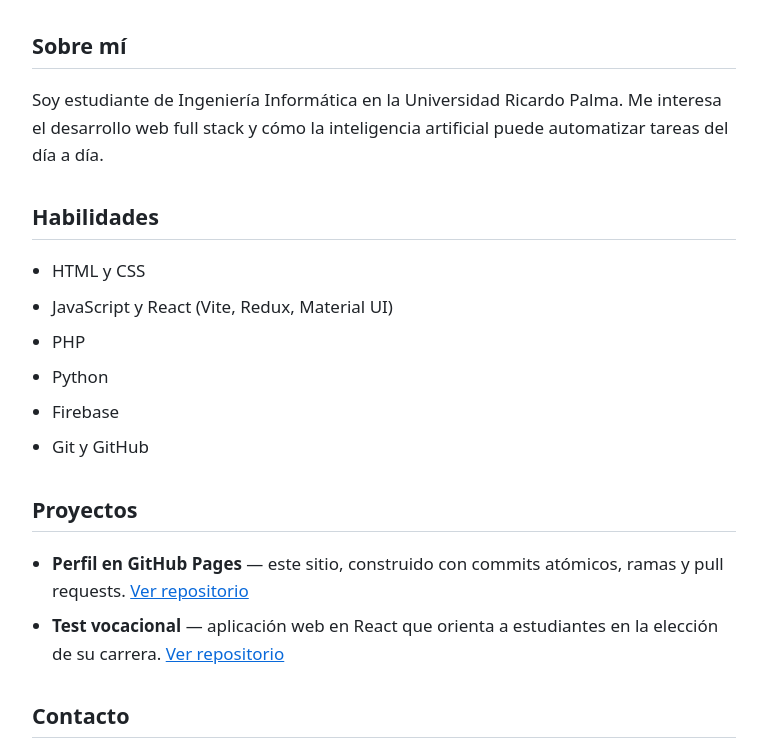
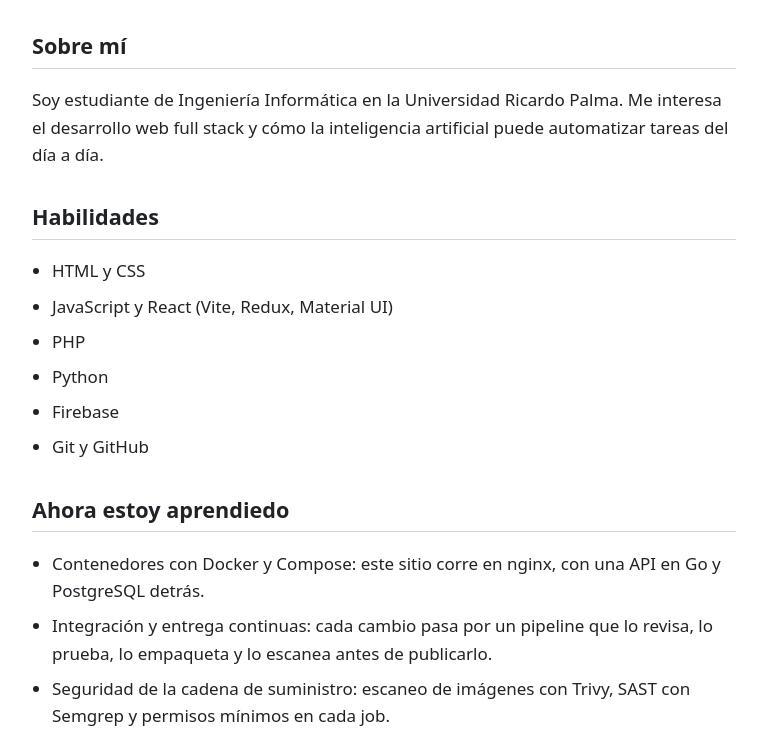
Before and after one commit to rafaaas17/rafaaas17.github.io, a website: page index.html in a window 1280 px wide. Shown: the part 202-952 px from the top of the page, without its empty margins (256-1023 px from the left). Drawn offline with Linux system fonts and the light colour scheme; no server answers.

Commit message:
Agregar seccion Ahora estoy aprendiendo

```diff
--- a/index.html
+++ b/index.html
@@ -31,6 +31,15 @@
         <li>Python</li>
         <li>Firebase</li>
         <li>Git y GitHub</li>
+      </ul>
+    </section>
+
+    <section id="aprendiendo">
+      <h2>Ahora estoy aprendiedo</h2>
+      <ul>
+        <li>Contenedores con Docker y Compose: este sitio corre en nginx, con una API en Go y PostgreSQL detrás.</li>
+        <li>Integración y entrega continuas: cada cambio pasa por un pipeline que lo revisa, lo prueba, lo empaqueta y lo escanea antes de publicarlo.</li>
+        <li>Seguridad de la cadena de suministro: escaneo de imágenes con Trivy, SAST con Semgrep y permisos mínimos en cada job.</li>
       </ul>
     </section>
 
```
